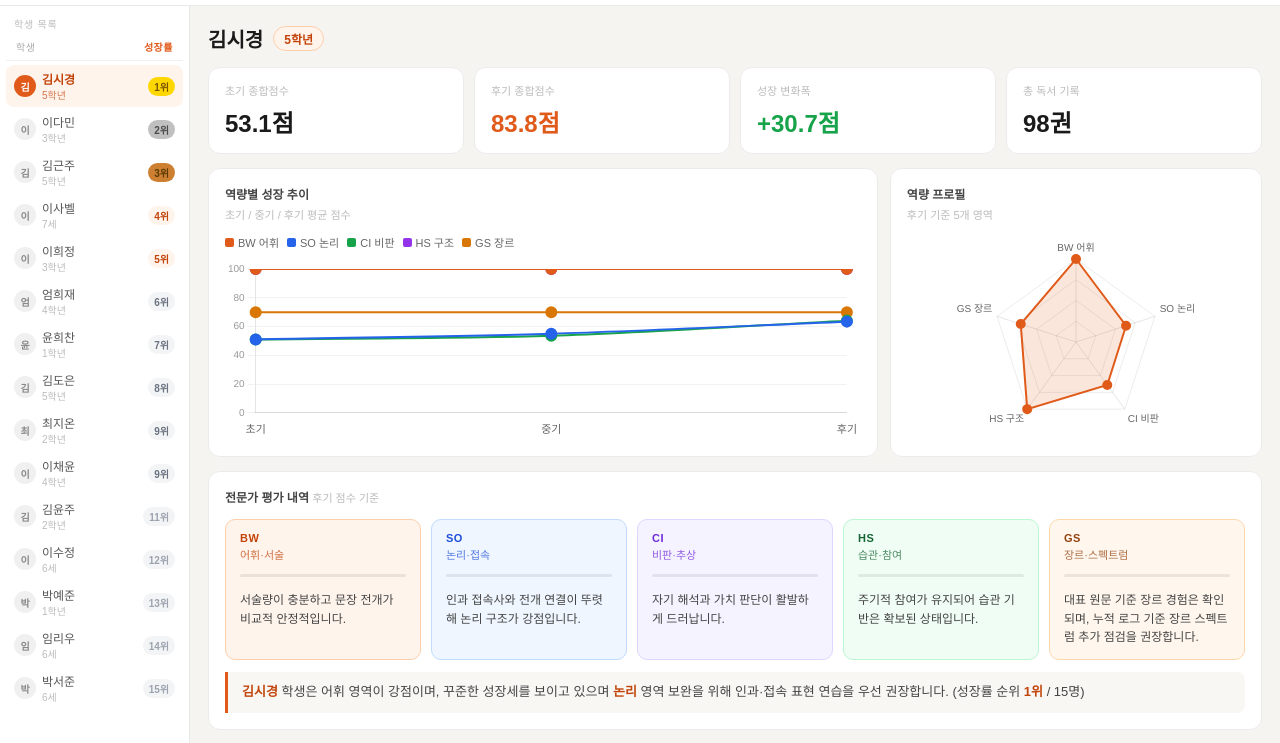
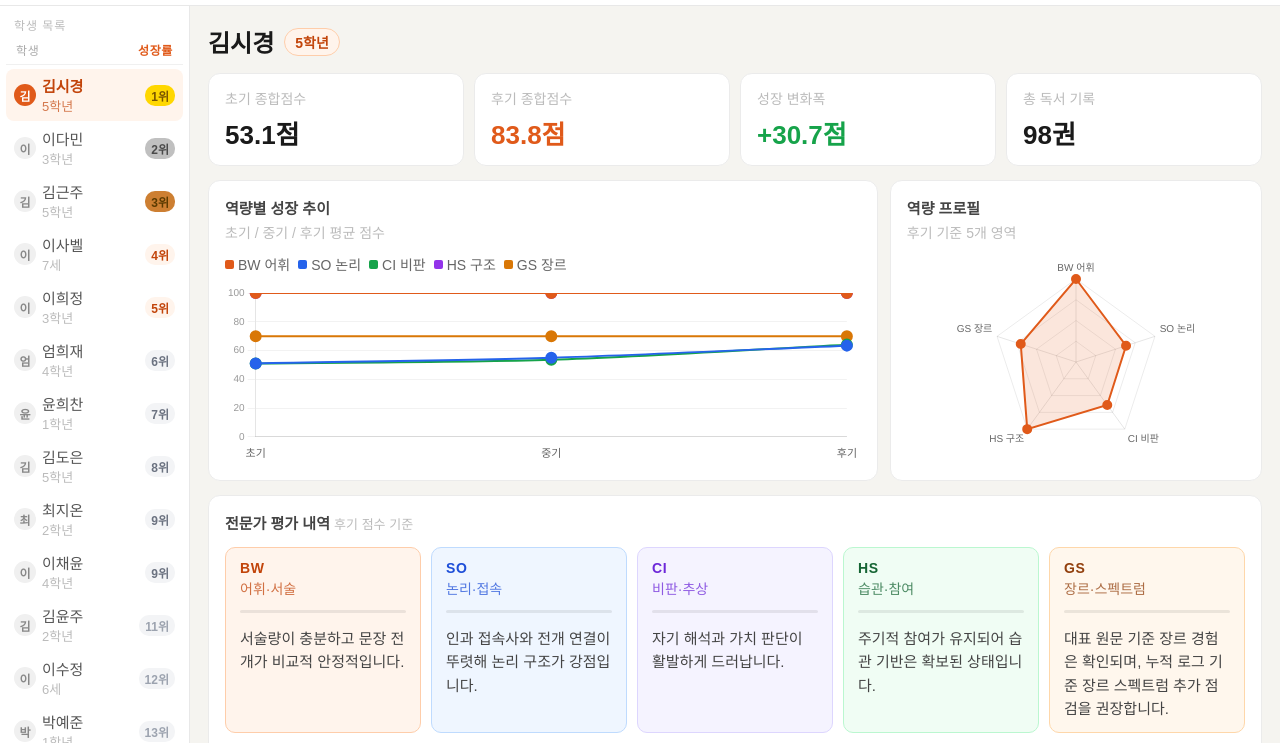
Before and after one commit to jueyeon-hub/homerun-dashboard-, a plain HTML site: page index.html in a window 1280 px wide. Shown: the part 57-800 px from the top of the page. Drawn offline with nearby package versions, Linux system fonts and the light colour scheme.

Commit message:
Update font sizes and styles in index.html

```diff
--- a/index.html
+++ b/index.html
@@ -9,57 +9,57 @@
 *{box-sizing:border-box;margin:0;padding:0}
 body{font-family:'Apple SD Gothic Neo','맑은 고딕',sans-serif;background:#F5F4F0;color:#1a1a1a;min-height:100vh}
 header{background:#fff;border-bottom:1px solid #e8e8e8;padding:14px 24px;display:flex;align-items:center;gap:12px}
-.logo{width:34px;height:34px;background:#E05A1A;border-radius:8px;display:flex;align-items:center;justify-content:center;color:#fff;font-weight:700;font-size:13px}
-header h1{font-size:17px;font-weight:700;color:#1a1a1a}
-header .sub{font-size:12px;color:#aaa;margin-left:6px}
+.logo{width:34px;height:34px;background:#E05A1A;border-radius:8px;display:flex;align-items:center;justify-content:center;color:#fff;font-weight:700;font-size:15px}
+header h1{font-size:20px;font-weight:700;color:#1a1a1a}
+header .sub{font-size:14px;color:#aaa;margin-left:6px}
 .layout{display:grid;grid-template-columns:190px 1fr;height:calc(100vh - 63px)}
 .sidebar{background:#fff;border-right:1px solid #e8e8e8;padding:10px 6px;overflow-y:auto}
-.sidebar-label{font-size:10px;color:#bbb;padding:0 8px 4px;letter-spacing:0.08em}
-.sidebar-section-title{font-size:10px;font-weight:700;color:#E05A1A;padding:6px 10px 4px;letter-spacing:0.05em;text-transform:uppercase}
-.stu-btn{width:100%;text-align:left;border:none;background:transparent;padding:5px 8px;border-radius:8px;cursor:pointer;color:#555;transition:all 0.15s;display:flex;align-items:center;gap:6px;margin-bottom:1px}
+.sidebar-label{font-size:12px;color:#bbb;padding:0 8px 4px;letter-spacing:0.08em}
+.sidebar-section-title{font-size:12px;font-weight:700;color:#E05A1A;padding:6px 10px 4px;letter-spacing:0.05em;text-transform:uppercase}
+.stu-btn{width:100%;text-align:left;border:none;background:transparent;padding:6px 8px;border-radius:8px;cursor:pointer;font-size:15px;color:#555;transition:all 0.15s;display:flex;align-items:center;gap:6px;margin-bottom:1px}
 .stu-btn:hover{background:#FFF4EC;color:#C2440A}
 .stu-btn.active{background:#FFF4EC;color:#C2440A;font-weight:600}
-.avatar{width:22px;height:22px;border-radius:50%;background:#f0f0f0;color:#888;font-size:10px;font-weight:600;display:flex;align-items:center;justify-content:center;flex-shrink:0}
+.avatar{width:22px;height:22px;border-radius:50%;background:#f0f0f0;color:#888;font-size:12px;font-weight:600;display:flex;align-items:center;justify-content:center;flex-shrink:0}
 .stu-btn.active .avatar{background:#E05A1A;color:#fff}
 .stu-name-wrap{display:flex;flex-direction:column;gap:0px;flex:1;min-width:0}
-.stu-nm{font-size:12px;font-weight:inherit;white-space:nowrap;overflow:hidden;text-overflow:ellipsis}
-.stu-grade-tag{font-size:10px;color:#bbb;font-weight:400}
+.stu-nm{font-size:15px;font-weight:inherit;white-space:nowrap;overflow:hidden;text-overflow:ellipsis}
+.stu-grade-tag{font-size:13px;color:#bbb;font-weight:400}
 .stu-btn.active .stu-grade-tag{color:#C2440A;opacity:0.7}
 .main{padding:18px;display:flex;flex-direction:column;gap:14px;overflow-y:auto}
 .top-bar{display:flex;align-items:flex-end;justify-content:space-between}
-.stu-name{font-size:20px;font-weight:700}
-.stu-sub{font-size:12px;color:#999;margin-top:2px}
-.badge{background:#FFF4EC;color:#C2440A;border:1px solid #FECDAA;border-radius:20px;padding:4px 14px;font-size:12px;font-weight:500}
+.stu-name{font-size:24px;font-weight:700}
+.stu-sub{font-size:14px;color:#999;margin-top:2px}
+.badge{background:#FFF4EC;color:#C2440A;border:1px solid #FECDAA;border-radius:20px;padding:4px 14px;font-size:14px;font-weight:500}
 .cards{display:grid;grid-template-columns:repeat(4,1fr);gap:10px}
 .card{background:#fff;border:1px solid #ebebeb;border-radius:12px;padding:14px 16px}
-.card-label{font-size:11px;color:#bbb;margin-bottom:6px;font-weight:500}
-.card-value{font-size:24px;font-weight:700;color:#1a1a1a}
+.card-label{font-size:14px;color:#bbb;margin-bottom:6px;font-weight:500}
+.card-value{font-size:26px;font-weight:700;color:#1a1a1a}
 .card-value.orange{color:#E05A1A}
 .card-value.up{color:#16A34A}
 .card-value.down{color:#DC2626}
 .charts-row{display:grid;grid-template-columns:1.8fr 1fr;gap:12px}
 .chart-box{background:#fff;border:1px solid #ebebeb;border-radius:12px;padding:16px}
-.chart-title{font-size:12px;font-weight:600;color:#444;margin-bottom:4px}
-.chart-sub{font-size:11px;color:#bbb;margin-bottom:12px}
+.chart-title{font-size:15px;font-weight:600;color:#444;margin-bottom:4px}
+.chart-sub{font-size:14px;color:#bbb;margin-bottom:12px}
 .legend-row{display:flex;flex-wrap:wrap;gap:8px;margin-bottom:10px}
-.leg{display:flex;align-items:center;gap:4px;font-size:11px;color:#666}
+.leg{display:flex;align-items:center;gap:4px;font-size:14px;color:#666}
 .leg-sq{width:9px;height:9px;border-radius:2px;flex-shrink:0}
 .bottom-row{display:grid;grid-template-columns:1fr 1.9fr;gap:12px}
-table.bt{width:100%;font-size:12px;border-collapse:collapse;table-layout:fixed}
-table.bt th{color:#bbb;font-weight:500;padding:4px 8px;text-align:left;border-bottom:1px solid #f0f0f0;font-size:11px}
+table.bt{width:100%;font-size:15px;border-collapse:collapse;table-layout:fixed}
+table.bt th{color:#bbb;font-weight:500;padding:4px 8px;text-align:left;border-bottom:1px solid #f0f0f0;font-size:14px}
 table.bt td{padding:6px 8px;color:#555;border-bottom:1px solid #f8f8f8;overflow:hidden;text-overflow:ellipsis;white-space:nowrap}
-.pill{display:inline-block;padding:2px 8px;border-radius:10px;font-size:11px;font-weight:600}
+.pill{display:inline-block;padding:2px 8px;border-radius:10px;font-size:14px;font-weight:600}
 .eval-section{background:#fff;border:1px solid #ebebeb;border-radius:12px;padding:16px}
 .eval-section .chart-title{margin-bottom:14px}
 .eval-grid{display:grid;grid-template-columns:repeat(5,1fr);gap:10px}
 .eval-card{border-radius:10px;padding:12px 14px;display:flex;flex-direction:column;gap:6px}
-.eval-tag{font-size:11px;font-weight:700;letter-spacing:0.04em}
-.eval-name{font-size:11px;color:#888;margin-top:-4px}
-.eval-text{font-size:12px;line-height:1.55;color:#444}
-.eval-score{font-size:18px;font-weight:700;margin-top:4px}
-.oneliner{margin-top:12px;background:#F8F7F4;border-left:3px solid #E05A1A;border-radius:0 8px 8px 0;padding:10px 14px;font-size:13px;color:#444;line-height:1.6}
+.eval-tag{font-size:14px;font-weight:700;letter-spacing:0.04em}
+.eval-name{font-size:14px;color:#888;margin-top:-4px}
+.eval-text{font-size:15px;line-height:1.55;color:#444}
+.eval-score{font-size:20px;font-weight:700;margin-top:4px}
+.oneliner{margin-top:12px;background:#F8F7F4;border-left:3px solid #E05A1A;border-radius:0 8px 8px 0;padding:10px 14px;font-size:16px;color:#444;line-height:1.6}
 .oneliner strong{color:#C2440A;font-weight:600}
-.rank-badge{font-size:10px;font-weight:700;padding:2px 6px;border-radius:10px;margin-left:auto;flex-shrink:0}
+.rank-badge{font-size:12px;font-weight:700;padding:2px 6px;border-radius:10px;margin-left:auto;flex-shrink:0}
 .rank-1{background:#FFD700;color:#7A5500}
 .rank-2{background:#C0C0C0;color:#4A4A4A}
 .rank-3{background:#CD7F32;color:#5A3A00}
@@ -83,8 +83,8 @@ table.bt td{padding:6px 8px;color:#555;border-bottom:1px solid #f8f8f8;overflow:
     <div class="top-bar">
       <div style="display:flex;align-items:center;gap:10px;flex-wrap:wrap">
         <div class="stu-name" id="stu-title">—</div>
-        <span id="stu-grade-badge" style="font-size:12px;font-weight:600;color:#C2440A;background:#FFF4EC;border:1px solid #FECDAA;border-radius:20px;padding:3px 10px;white-space:nowrap">—</span>
-        <span id="stu-diag-badge" style="font-size:11px;font-weight:600;padding:3px 10px;border-radius:20px;border:1px solid #e0e0e0;white-space:nowrap">—</span>
+        <span id="stu-grade-badge" style="font-size:14px;font-weight:600;color:#C2440A;background:#FFF4EC;border:1px solid #FECDAA;border-radius:20px;padding:3px 10px;white-space:nowrap">—</span>
+        <span id="stu-diag-badge" style="font-size:13px;font-weight:600;padding:3px 10px;border-radius:20px;border:1px solid #e0e0e0;white-space:nowrap">—</span>
       </div>
 
     </div>
@@ -108,7 +108,7 @@ table.bt td{padding:6px 8px;color:#555;border-bottom:1px solid #f8f8f8;overflow:
       </div>
     </div>
     <div class="eval-section">
-      <div class="chart-title">전문가 평가 내역 <span style="font-size:11px;color:#bbb;font-weight:400">후기 점수 기준</span></div>
+      <div class="chart-title">전문가 평가 내역 <span style="font-size:13px;color:#bbb;font-weight:400">후기 점수 기준</span></div>
       <div class="eval-grid" id="eval-grid"></div>
       <div class="oneliner" id="eval-oneliner"></div>
     </div>
@@ -220,7 +220,7 @@ function buildSidebar(){
   // 사이드바 헤더
   const hdr = document.createElement('div');
   hdr.style.cssText='display:flex;align-items:center;justify-content:space-between;padding:4px 10px 6px;border-bottom:1px solid #f0f0f0;margin-bottom:4px';
-  hdr.innerHTML='<span style="font-size:10px;color:#aaa;letter-spacing:0.05em">학생</span><span style="font-size:10px;font-weight:700;color:#E05A1A;letter-spacing:0.05em">성장률</span>';
+  hdr.innerHTML='<span style="font-size:12px;color:#aaa;letter-spacing:0.05em">학생</span><span style="font-size:12px;font-weight:700;color:#E05A1A;letter-spacing:0.05em">성장률</span>';
   el.appendChild(hdr);
   STUDENTS.forEach((s,i)=>{
     const btn = document.createElement('button');
```
